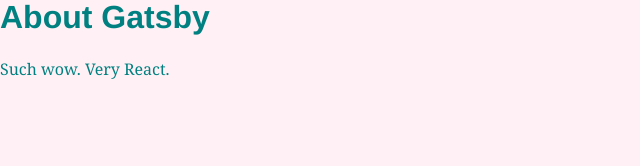
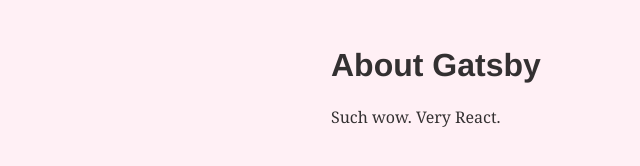
Before and after one commit to MarkusTryban/portfolio-blog, a Gatsby site: page /about in a window 1280 px wide. Shown: the whole page, without its empty margins (0-640 px from the left). Built offline with nearby package versions, Linux system fonts and the light colour scheme; Gatsby itself is replaced by a stand-in of ours.

Commit message:
Add Layout to About component

```diff
--- a/src/pages/about.tsx
+++ b/src/pages/about.tsx
@@ -1,12 +1,15 @@
 import React from 'react';
+
 import Header from '../components/header';
+
+import Layout from '../components/layout';
 
 const About = (): JSX.Element => {
   return (
-    <div style={{ color: `teal` }}>
+    <Layout>
       <Header headerText='About Gatsby' />
       <p>Such wow. Very React.</p>
-    </div>
+    </Layout>
   );
 };
 
```
